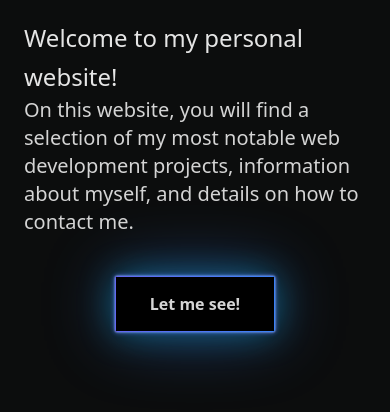
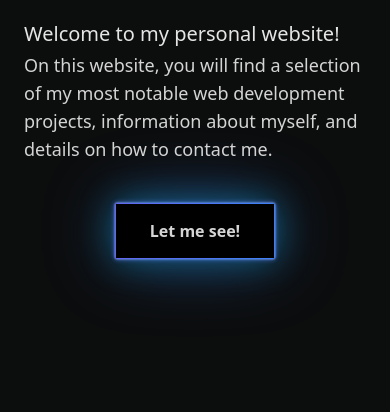
Before and after one commit to cakegod/Portfolio, an Astro site: page / in a window 390 px wide. Shown: the part 366-778 px from the top of the page. Built offline with nearby package versions, Linux system fonts and the light colour scheme; Astro itself is replaced by a stand-in of ours.

Commit message:
style: reduce mobile text size

```diff
--- a/src/pages/index.astro
+++ b/src/pages/index.astro
@@ -3,7 +3,7 @@ import Layout from "../layouts/Layout.astro";
 ---
 
 <Layout>
-  <main class="m-auto max-w-5xl font-black pb-4">
+  <main class="m-auto max-w-5xl pb-4 font-black">
     <p class="text-[6rem] leading-none md:text-9xl xl:text-[9rem]">FÁBIO</p>
     <p class="text-[3rem] leading-none md:text-7xl xl:text-[7rem]">RODRIGUES</p>
     <p
@@ -12,10 +12,10 @@ import Layout from "../layouts/Layout.astro";
       SELF-TAUGHT WEB DEVELOPPER
     </p>
 
-    <p class="text-2xl font-medium leading-relaxed text-neutral-200">
+    <p class="text-xl font-medium leading-relaxed text-neutral-200 md:text-2xl">
       Welcome to my personal website!
     </p>
-    <p class="text-xl font-normal text-neutral-300">
+    <p class="text-lg font-normal text-neutral-300 md:text-xl">
       On this website, you will find a selection of my most notable web
       development projects, information about myself, and details on how to
       contact me.
```
